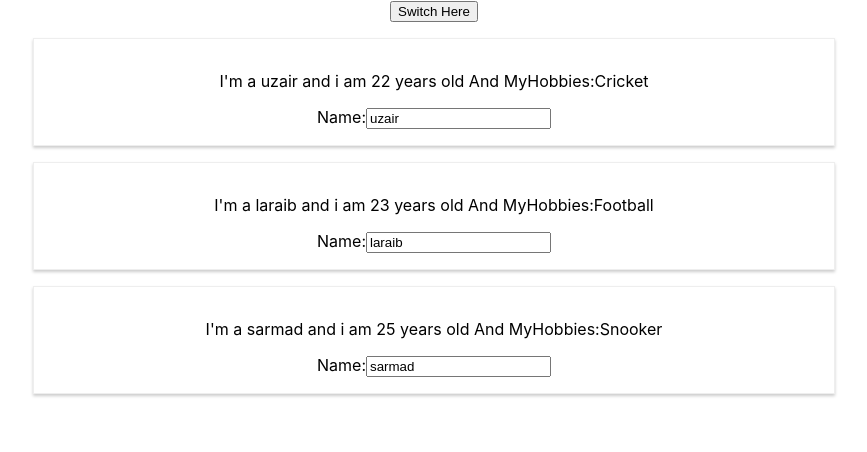
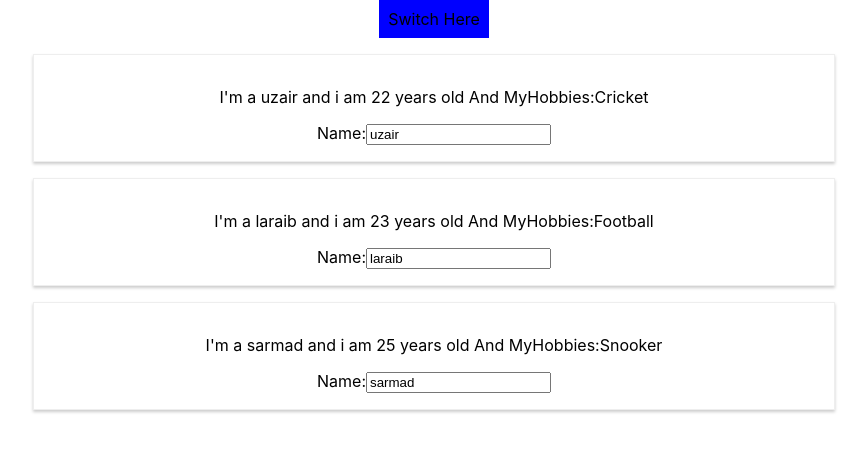
Before and after one commit to uzairqq/React-Js, a React (Create React App) app: page / in a window 1280 px wide. Shown: the top 452 px of the page, without its empty margins (206-1073 px from the left). Built offline with nearby package versions, Linux system fonts and the light colour scheme.

Commit message:
working with inline Styles

```diff
--- a/src/App.js
+++ b/src/App.js
@@ -33,10 +33,18 @@ class App extends Component {
     })
   }
   render() {
+    const buttonStyle = {
+      backgroundColor: 'blue',
+      font: 'inherit',
+      border: '1px solid blue',
+      padding: '8px'
+    };
 
     return (
       <div className="App">
-        <button onClick={this.SwitchNameMethod.bind(this, this.newName)}>Switch Here</button>
+        <button
+          style={buttonStyle}
+          onClick={this.SwitchNameMethod.bind(this, this.newName)}>Switch Here</button>
         <Person methodClick={this.SwitchNameMethod} name={this.state.users[0].name} age={this.state.users[0].age}>Hobbies:{this.state.users[0].hobbies}</Person>
         <Person changedName={this.changeValuesMethod} name={this.state.users[1].name} age={this.state.users[1].age}>Hobbies:{this.state.users[1].hobbies}</Person>
         <Person name={this.state.users[2].name} age={this.state.users[2].age}>Hobbies:{this.state.users[2].hobbies}</Person>
```
